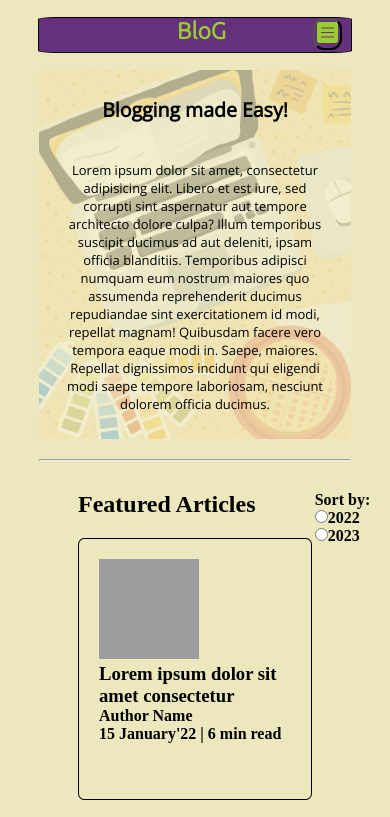
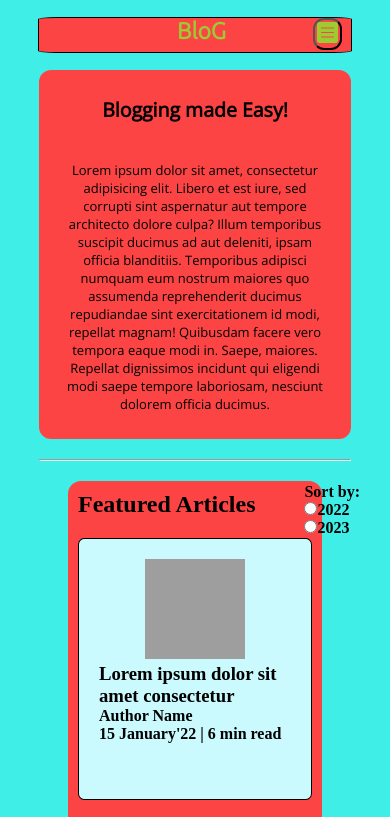
Before and after one commit to prajwal108/BLOG_Template, a plain HTML site: page index.html in a window 390 px wide. Shown: the top 817 px of the page. Drawn offline with nearby package versions, Linux system fonts and the light colour scheme; grey boxes are pictures that could not be loaded.

Commit message:
Changed BG color

```diff
--- a/CSS/blog.css
+++ b/CSS/blog.css
@@ -1,6 +1,8 @@
 .blog-content {
     font: var(--font4);
     padding: 20px;
+    background-color: #fff;
+    border-radius: 10px;
 }
 
 .blog-image img {
--- a/CSS/contact.css
+++ b/CSS/contact.css
@@ -17,7 +17,7 @@
 
 h2 {
     font-size: 30px;
-    color: var(--bg);
+    color: white;
     text-align: center;
 }
 
@@ -26,7 +26,7 @@ h2 {
     margin: 0 auto;
     padding: 0.5%;
     font-family: var(--font3);
-    color: var(--bg);
+    color: ;
 }
 
 .form-box input,
--- a/CSS/mobile.css
+++ b/CSS/mobile.css
@@ -94,20 +94,22 @@
 
     #sortbox {
         position: absolute;
-        right: -19%;
-        top: 10px;
+        right: -38px;
+        top: 2px;
     }
 
     #sortbox b {
         flex-direction: column;
     }
 
-    div.article>div:nth-child(2)>span:nth-child(6) {
+    .article div:nth-child(2)>span:nth-child(6) {
         display: none;
     }
 
     .article {
         flex-direction: column;
+        justify-content: center;
+        align-items: center;
     }
 
     .article div a img {
--- a/CSS/style.css
+++ b/CSS/style.css
@@ -27,7 +27,7 @@ body {
     font-weight: 600;
     cursor: pointer;
     text-decoration: none;
-    color: yellowgreen;
+    color: black;
     background-color: var(--bg);
     margin-left: 55px;
 }
@@ -155,6 +155,8 @@ button:active {
     height: 100%;
     display: flex;
     position: relative;
+    background-color: #FC4445;
+    border-radius: 12px;
 }
 
 .content::after {
@@ -182,6 +184,8 @@ button:active {
     flex-direction: column;
     position: relative;
     min-height: 100vh;
+    background-color: var(--bg);
+    border-radius: 13px;
 }
 
 .articles a:hover {
@@ -209,6 +213,7 @@ button:active {
     column-gap: 3%;
     border: 1px solid black;
     border-radius: 2.5%;
+    background-color: #CAFAFE;
 }
 
 .articleContent h3 a {
--- a/CSS/utils.css
+++ b/CSS/utils.css
@@ -3,8 +3,8 @@
 @import url('https://fonts.googleapis.com/css2?family=Open+Sans&family=Poppins&family=Roboto:wght@300&family=Ubuntu:wght@300&display=swap');
 
 :root {
-    --bg: rgb(102, 49, 124);
-    --bg2: rgb(237, 231, 189);
+    --bg: #FC4445;
+    --bg2: #3FEEE6;
     --font1: 'Roboto', sans-serif;
     --font2: 'Ubuntu', sans-serif;
     --font3: 'Open Sans', sans-serif;
```
